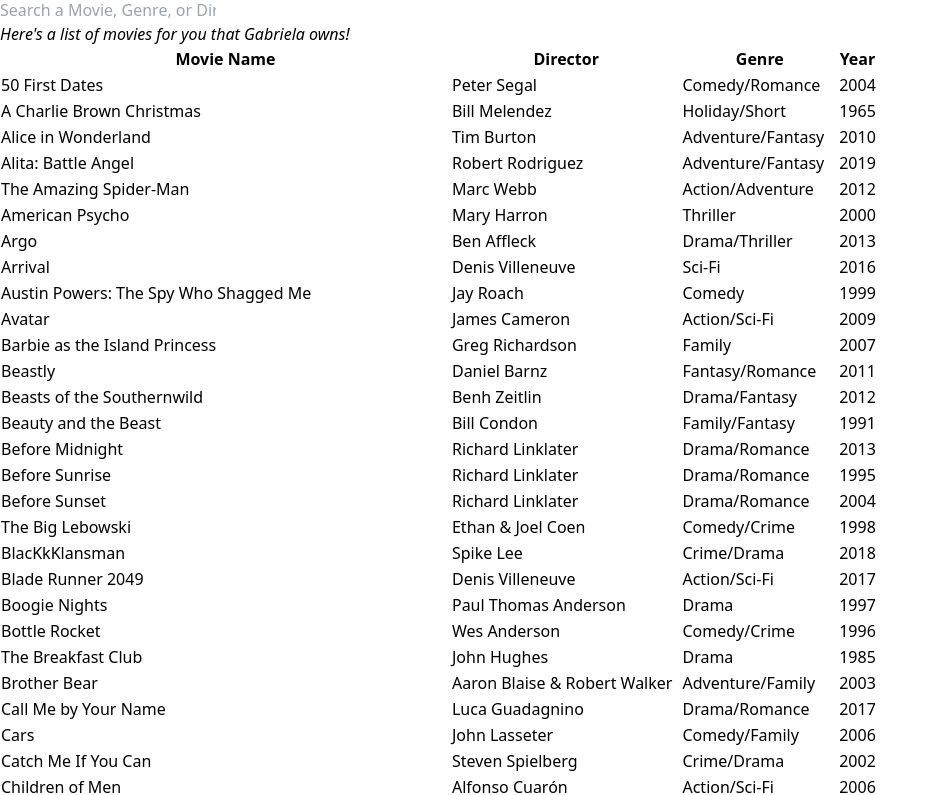
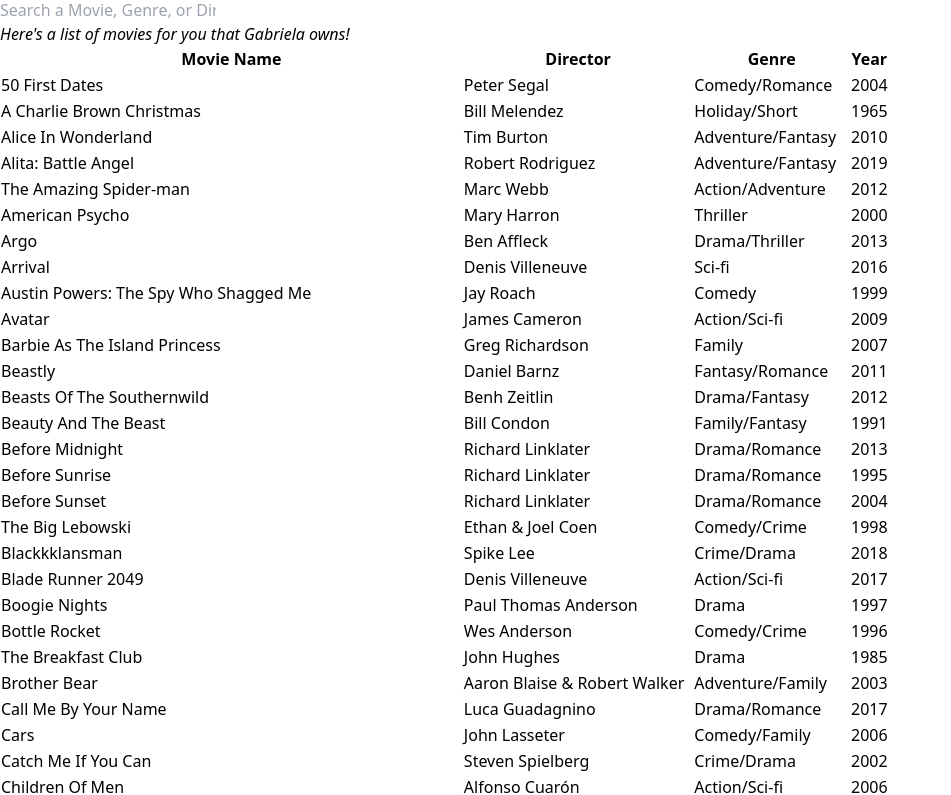
Before and after one commit to codonahoe/gabi-app, an Angular app: page /movies in a window 1280 px wide. Shown: the part 1306-2101 px from the top of the page, without its empty margins (0-951 px from the left). Built offline with nearby package versions, Linux system fonts and the light colour scheme.

Commit message:
added non case sensitivity to search bar

```diff
--- a/src/app/movies.service.ts
+++ b/src/app/movies.service.ts
@@ -67,8 +67,24 @@
               this.movies.push(movie);
             }
         }
+        this.movies.forEach(m =>{
+          m.movieName = m.movieName.toLowerCase();
+          m.director = m.director.toLowerCase();
+          m.genre = m.genre.toLowerCase();
+        })
         this.movies = this.movies
-          .filter(m => m.movieName.includes(typedResult) || m.director.includes(typedResult) || m.genre.includes(typedResult));
+          .filter(m => m.movieName.includes(typedResult.toLowerCase()) || m.director.includes(typedResult.toLowerCase()) || m.genre.includes(typedResult.toLowerCase()));
+
+          this.movies.forEach(m =>{
+            m.movieName = m.movieName.split(' ').map((m) => m.charAt(0).toUpperCase() + m.slice(1)).join(' ');
+            m.director = m.director.split(' ').map((m) => m.charAt(0).toUpperCase() + m.slice(1)).join(' ');
+            m.genre = m.genre.split(' ').map((m) => m.charAt(0).toUpperCase() + m.slice(1)).join(' ');
+          })
+          this.movies.forEach(m =>{
+            m.movieName = m.movieName.split('/').map((m) => m.charAt(0).toUpperCase() + m.slice(1)).join('/');
+            m.director = m.director.split('/').map((m) => m.charAt(0).toUpperCase() + m.slice(1)).join('/');
+            m.genre = m.genre.split('/').map((m) => m.charAt(0).toUpperCase() + m.slice(1)).join('/');
+          })
       }
     })
   }
```
